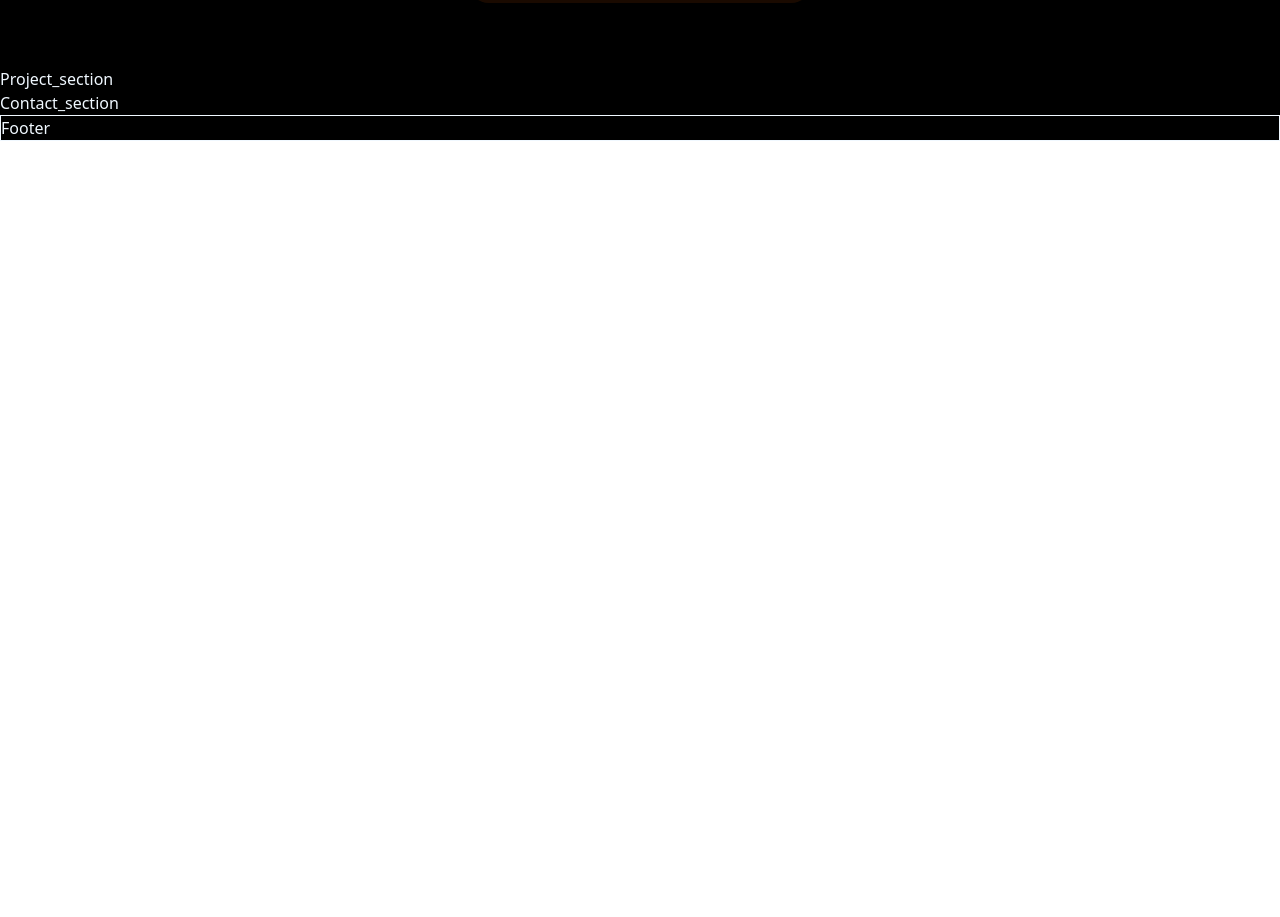
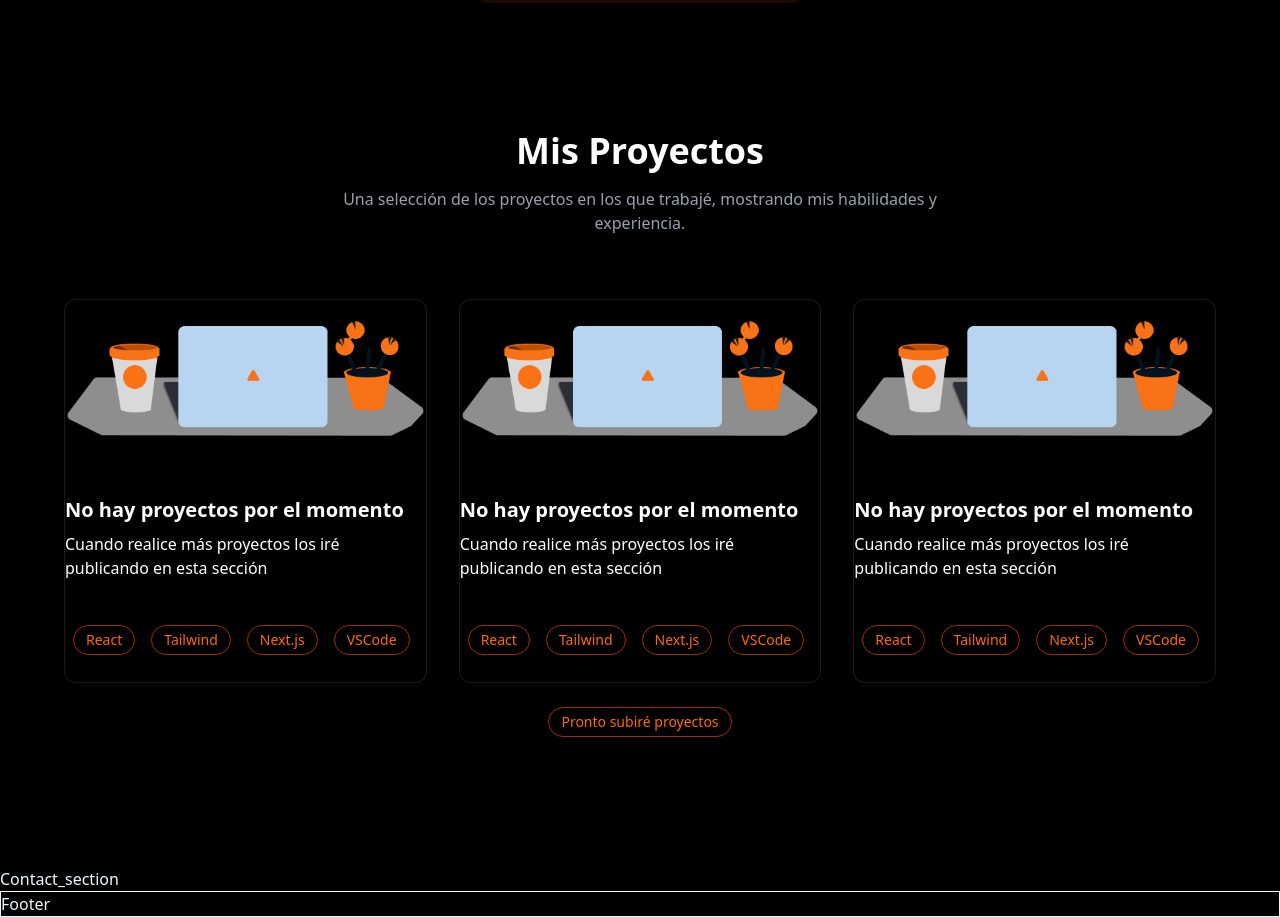
Before and after one commit to SRTENEBROSO00/mi-portafolio, a React (Vite) app: page / in a window 1280 px wide. Shown: the part 1208-2125 px from the top of the page. Before the commit the page ends 1349 px from the top, so only its background shows below. Built offline with nearby package versions, Linux system fonts and the light colour scheme.

Commit message:
Adding the structure, skills, project_section and fixing the style

```diff
--- a/src/components/section/Project_section.tsx
+++ b/src/components/section/Project_section.tsx
@@ -1,8 +1,79 @@
 import React from 'react'
+import { ArrowUpRight, ExternalLink, Github } from "lucide-react";
+import { Button } from "@mui/material";
+import { Badge } from "@mui/material";
+import Image from "../../assets/doing.png"
+
 
 function Project_section() {
+  // Los datos dentro de los proyectos
+  const projectData = [{
+    projectName: 'No hay proyectos por el momento',
+    image: Image,
+    decription: "Cuando realice más proyectos los iré publicando en esta sección",
+    badge: ["React", "Tailwind", "Next.js", "VSCode"]
+  },
+  {
+    projectName: 'No hay proyectos por el momento',
+    image: Image,
+    decription: "Cuando realice más proyectos los iré publicando en esta sección",
+    badge: ["React", "Tailwind", "Next.js", "VSCode"]
+  },
+  {
+    projectName: 'No hay proyectos por el momento',
+    image: Image,
+    decription: "Cuando realice más proyectos los iré publicando en esta sección",
+    badge: ["React", "Tailwind", "Next.js", "VSCode"]
+
+  }]
+  // const
   return (
-    <div>Project_section</div>
+    <div>
+      <div className="bg-black text-white min-h-screen py-16 px-4">
+        <div className="max-w-6xl mx-auto">
+          {/* Header */}
+          <div className="text-center mb-16">
+            <h2 className="text-4xl font-bold mb-4">Mis Proyectos</h2>
+            <p className="text-gray-400 max-w-2xl mx-auto">
+              Una selección de los proyectos en los que trabajé, mostrando mis habilidades y experiencia.
+            </p>
+          </div>
+
+          {/* Projects Grid */}
+          <div className='grid md:grid-cols-2 lg:grid-cols-3 gap-8  '>
+            {/* Render */}
+            {projectData.map((projectGroup, index) => (
+              <div key={index} className='group h-96 flex flex-col justify-around items-start bg-black/40 backdrop-blur-sm border border-white/10 rounded-xl overflow-hidden hover:border-orange-500/50 transition-all hover:shadow-orange-500/10 hover:shadow-lg'>
+                <div>
+                  <div className='absolute inset-0 bg-gradient-to-t from-black/80 to-transparent opacity-0 group-hover:opacity-100 transition-opacity flex items-end justify-between p-4'>
+                    <Github />
+                  </div>
+                  <img src={projectGroup.image} alt="imagen del proyecto" className='' />
+                </div>
+                <div className=' pt-6'>
+                  <h3 className='text-xl font-bold mb-2 group-hover:text-orange-500 transition-colors'>{projectGroup.projectName}</h3>
+                  <p className='text-muted-foreground mb-'> {projectGroup.decription}</p>
+                </div>
+                <div className=''>
+                  {projectGroup.badge.map((filtrar, filterIndex) => (
+                    <Badge key={filterIndex} className='className="bg-orange-950/30 text-orange-500 border-orange-800 hover:bg-orange-950/50 m-2 text-sm p-1 border inline-block rounded-full px-3 '>
+                      {filtrar}
+                    </Badge>
+                  ))}
+                </div>
+              </div>
+
+            ))}
+          </div>
+          <div className='text-center m-4'>
+            <Badge className='className="bg-orange-950/30 text-orange-500 border-orange-800 hover:bg-orange-950/50 m-2 text-sm p-1  border inline-block rounded-full px-3 '>
+              Pronto subiré proyectos
+            </Badge>
+
+          </div>
+        </div>
+      </div>
+    </div>
   )
 }
 
--- /dev/null
+++ b/tailwind.config.js
@@ -0,0 +1,89 @@
+import { fontFamily } from "tailwindcss/defaultTheme"
+
+/** @type {import('tailwindcss').Config} */
+export default {
+  darkMode: ["class"],
+  content: ["app/**/*.{ts,tsx}", "components/**/*.{ts,tsx}", "*.{js,ts,jsx,tsx,mdx}"],
+  theme: {
+    container: {
+      center: true,
+      padding: "2rem",
+      screens: {
+        "2xl": "1400px",
+      },
+    },
+    extend: {
+      colors: {
+        border: "hsl(var(--border))",
+        input: "hsl(var(--input))",
+        ring: "hsl(var(--ring))",
+        background: "hsl(var(--background))",
+        foreground: "hsl(var(--foreground))",
+        primary: {
+          DEFAULT: "hsl(var(--primary))",
+          foreground: "hsl(var(--primary-foreground))",
+        },
+        secondary: {
+          DEFAULT: "hsl(var(--secondary))",
+          foreground: "hsl(var(--secondary-foreground))",
+        },
+        destructive: {
+          DEFAULT: "hsl(var(--destructive))",
+          foreground: "hsl(var(--destructive-foreground))",
+        },
+        muted: {
+          DEFAULT: "hsl(var(--muted))",
+          foreground: "hsl(var(--muted-foreground))",
+        },
+        accent: {
+          DEFAULT: "hsl(var(--accent))",
+          foreground: "hsl(var(--accent-foreground))",
+        },
+        popover: {
+          DEFAULT: "hsl(var(--popover))",
+          foreground: "hsl(var(--popover-foreground))",
+        },
+        card: {
+          DEFAULT: "hsl(var(--card))",
+          foreground: "hsl(var(--card-foreground))",
+        },
+        orange: {
+          50: "#fff7ed",
+          100: "#ffedd5",
+          200: "#fed7aa",
+          300: "#fdba74",
+          400: "#fb923c",
+          500: "#f97316",
+          600: "#ea580c",
+          700: "#c2410c",
+          800: "#9a3412",
+          900: "#7c2d12",
+          950: "#431407",
+        },
+      },
+      borderRadius: {
+        lg: "var(--radius)",
+        md: "calc(var(--radius) - 2px)",
+        sm: "calc(var(--radius) - 4px)",
+      },
+      fontFamily: {
+        sans: ["var(--font-sans)", ...fontFamily.sans],
+      },
+      keyframes: {
+        "accordion-down": {
+          from: { height: "0" },
+          to: { height: "var(--radix-accordion-content-height)" },
+        },
+        "accordion-up": {
+          from: { height: "var(--radix-accordion-content-height)" },
+          to: { height: "0" },
+        },
+      },
+      animation: {
+        "accordion-down": "accordion-down 0.2s ease-out",
+        "accordion-up": "accordion-up 0.2s ease-out",
+      },
+    },
+  },
+  plugins: [require("tailwindcss-animate")],
+}
```
